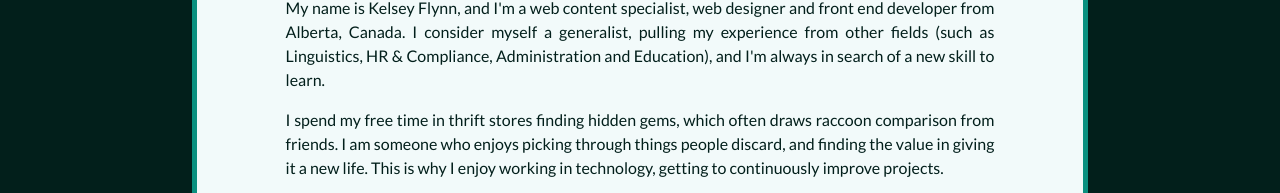
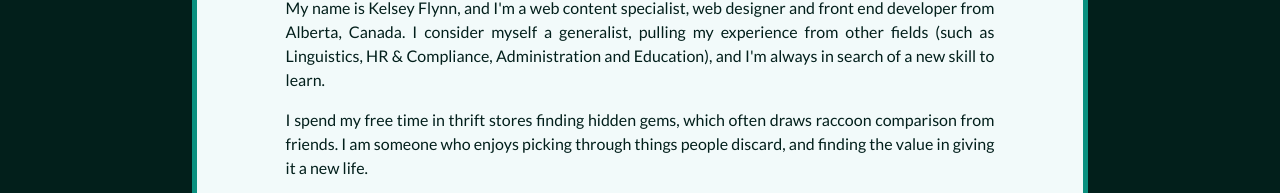
Before and after one commit to KSFlynn007/portfolio, a website: page home.html in a window 1280 px wide. Shown: the part 564-757 px from the top of the page. Drawn offline with nearby package versions, Linux system fonts and the light colour scheme; a web font is replaced by a local one.

Commit message:
Update home.html

```diff
--- a/home.html
+++ b/home.html
@@ -62,7 +62,7 @@
             <p class="intro">
                 My name is Kelsey Flynn, and I'm a web content specialist, web designer and front end developer from Alberta, Canada. I consider myself a generalist, pulling my experience from other fields (such as Linguistics, HR & Compliance, Administration and Education), and I'm always in search of a new skill to learn.
 
-                <span class="bio">  I spend my free time in thrift stores finding hidden gems, which often draws raccoon comparison from friends. I am someone who enjoys picking through things people discard, and finding the value in giving it a new life. This is why I enjoy working in technology, getting to continuously improve projects.</span>
+                <span class="bio">  I spend my free time in thrift stores finding hidden gems, which often draws raccoon comparison from friends. I am someone who enjoys picking through things people discard, and finding the value in giving it a new life.</span>
 
                 <span class="tagline">Thinking outside the norm, working within the system and organizing the chaos in the difference is what I thrive on.</span>
             </p>
```
